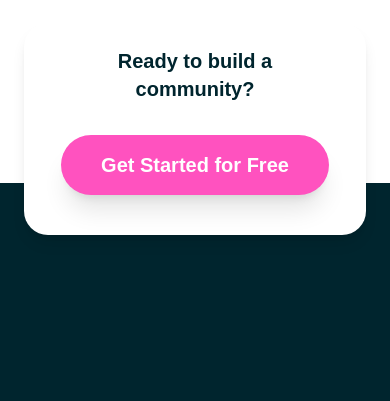
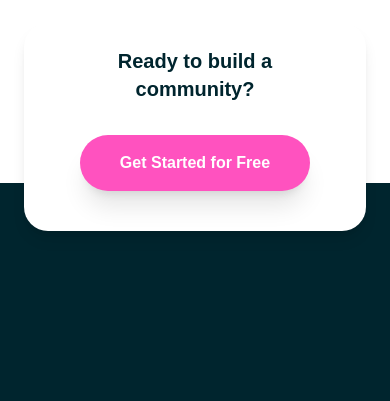
Before and after one commit to Tanyaradzwa1999/Huddle-landing-page-with-alternating-feature-blocks, a website: page index.html in a window 390 px wide. Shown: the part 3220-3621 px from the top of the page. Drawn offline with nearby package versions, Linux system fonts and the light colour scheme; files that its build step writes are made by us from their sources.

Commit message:
tunned-button

```diff
--- a/index.html
+++ b/index.html
@@ -160,7 +160,7 @@
             Ready to build a community?
           </h3>
           <button
-            class="shadow-xl mb-10 py-4 px-10 bg-Pink rounded-full text-white text-xl font-bold font-opensans md:py-4 md:px-14"
+            class="shadow-xl mb-10 py-4 px-10 bg-Pink rounded-full text-white text-md md:text-xl font-bold font-opensans md:py-4 md:px-14"
           >
             Get Started for Free
           </button>
```
